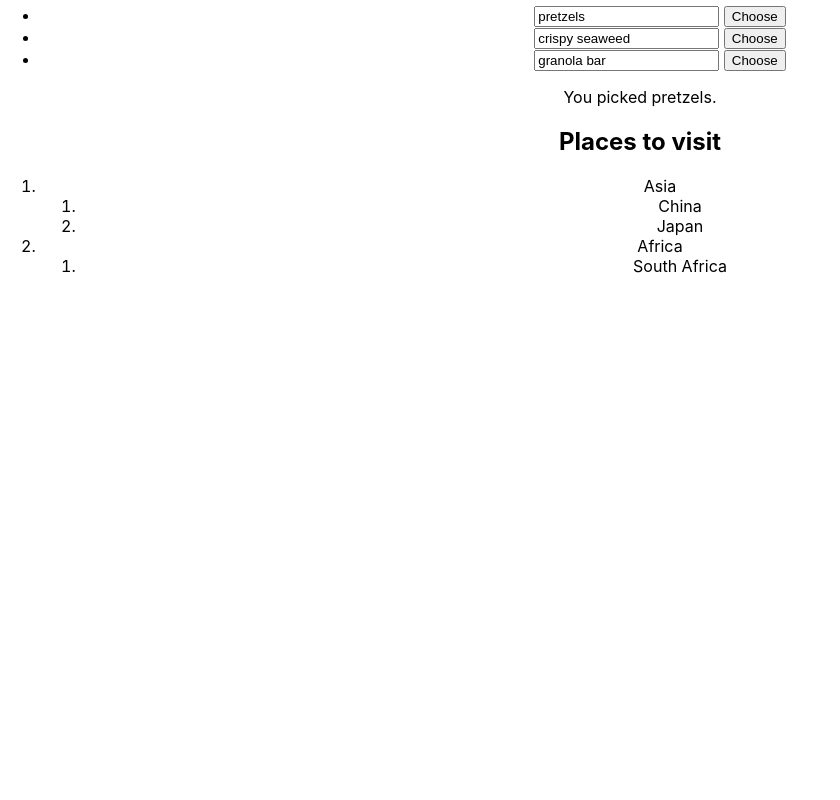
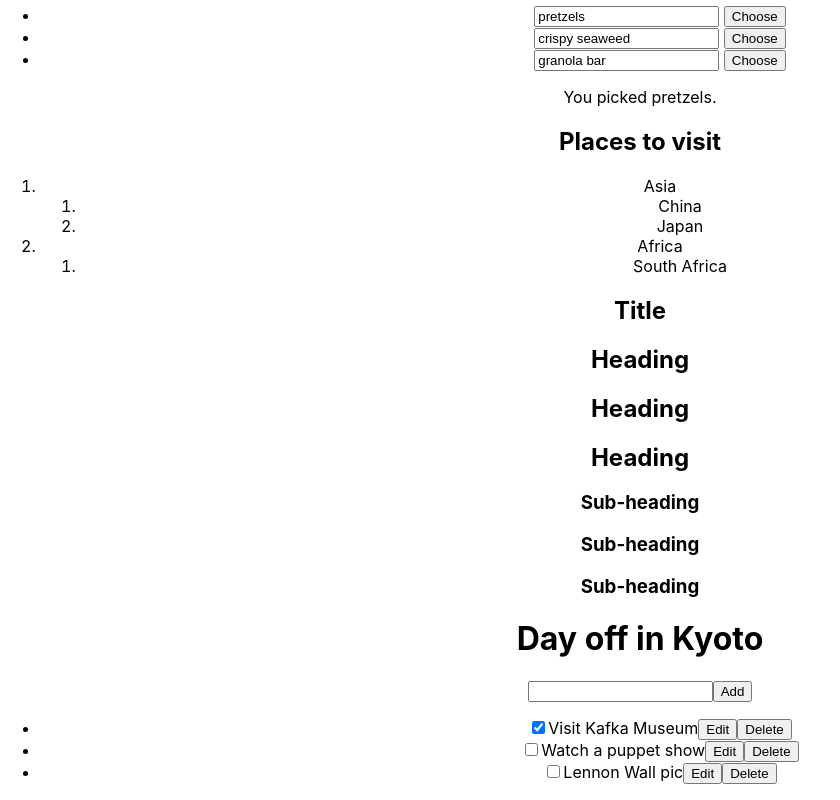
Before and after one commit to AshGreyG/To-Learn-By-Books, a React (Create React App) app in the folder CS/Framework/React/react-doc/: page / in a window 1280 px wide. Shown: the part 5431-6231 px from the top of the page, without its empty margins (0-840 px from the left). Before the commit the page ends 5723 px from the top, so only its background shows below. Built offline with nearby package versions, Linux system fonts and the light colour scheme; the HTML template or start-up script is replaced by a standard one.

Commit message:
feat : complete React Tutorial: Managing State

```diff
--- a/CS/Framework/React/react-doc/src/05-Managing-State.tsx
+++ b/CS/Framework/React/react-doc/src/05-Managing-State.tsx
@@ -2,7 +2,8 @@ import React, {
   useState,
   useReducer,
   createContext,
-  useContext
+  useContext,
+  ActionDispatch,
 } from "react";
 
 function Form() {
@@ -407,7 +408,7 @@ function TaskAppUsingReducer() {
 // some information available to any component in the tree below it, no matter
 // how deep, without passing it explicitly through props
 
-const LevelContext = createContext<number>(1);
+const LevelContext = createContext<number>(0);
 
 interface HeadingPropType {
   children: React.ReactNode | undefined;
@@ -417,34 +418,248 @@ function Heading({ children }: HeadingPropType) {
   const level: number = useContext<number>(LevelContext);
 
   // 'useContext' tells React that the 'Heading' component wants to read
-  // the 'LevelContext'.
+  // the 'LevelContext'. That would require some way for a child to ask
+  // for data from somewhere above in the tree.
+
+  // 1. Create a context, you can call it 'LevelContext', since it's for
+  //    the heading level.
+  // 2. Use that context from the component that needs the data. 'Heading'
+  //    will use 'LevelContext'
+  // 3. Provide that context from the component that specifies the data.
+  //    'Section' will provide 'LevelContext'
 
   return (
-    <h1>{children}</h1>
+    <>
+      {
+        level === 1
+          ? ( <h1>{children}</h1> )
+          : level === 2
+          ? ( <h2>{children}</h2> )
+          : level === 3
+          ? ( <h3>{children}</h3> )
+          : ( <p> {children}</p> )
+      }
+    </>
+  );
+}
+
+interface SectionPropType {
+  children: React.ReactNode | undefined;
+}
+
+function Section({ children }: SectionPropType) {
+  const level: number = useContext<number>(LevelContext);
+  return (
+    <section className="section">
+      <LevelContext.Provider value={level + 1}>
+        {children}
+      </LevelContext.Provider>
+    </section>
+  );
+
+  // Wrap them with a context provider to provide the 'LevelContext' to them.
+  // If any component inside this '<Section>' asks for 'LevelContext', give
+  // them this 'level'. The component will use the value of the nearest
+  // '<LevelContext>' in the UI tree above it.
+
+  // 'Section' now also reads the context from its parent tree, both 'Heading'
+  // and 'Section' read the 'LevelContext' to figure out how deep they are.
+  // And the 'Section' wraps its children into the 'LevelContext' to specify that
+  // anything inside of it as a deeper level.
+}
+
+// Use cases for context
+// 1. Theming: If your app lets the user change its appearance like dark mode,
+//    you can put a context provider at the top of you app, and use that context
+//    in components that need to adjust their visual look
+// 2. Current account: Many components might need to know the currently logged in
+//    user. Putting it in context makes it convenient to read it anywhere in the
+//    tree. Some apps also let you operate multiple accounts at the same time. In
+//    those cases, it can be convenient to wrap a part of the UI into a nested
+//    provider with a different current account value.
+
+function Page() {
+  return (
+    <Section>
+      <Heading>Title</Heading>
+      <Section>
+        <Heading>Heading</Heading>
+        <Heading>Heading</Heading>
+        <Heading>Heading</Heading>
+        <Section>
+          <Heading>Sub-heading</Heading>
+          <Heading>Sub-heading</Heading>
+          <Heading>Sub-heading</Heading>
+        </Section>
+      </Section>
+    </Section>
+  );
+}
+
+// When you have tens or hundreds of components in the middle, passing down all
+// state and functions can be quite frustrating! As an alterative to passing them
+// through props, you might want to put both the 'tasks' state and the 'dispatch'
+// function into context.
+
+function tasksContextReducer(tasks: Task[], action: Reducer): Task[] {
+  switch (action.type) {
+    case "added": {
+      return [...tasks, {
+        id: action.id,
+        text: action.text,
+        done: false
+      }];
+    }
+    case "changed": {
+      return tasks.map((t) => {
+        if (t.id === action.task.id) {
+          return action.task;
+        } else {
+          return t;
+        }
+      });
+    }
+    case "deleted": {
+      return tasks.filter((t) => t.id !== action.id);
+    }
+  }
+}
+
+const TasksContext = createContext<Task[]>([]);
+const TasksDispatchContext = createContext<ActionDispatch<[action: Reducer]>>(() => {});
+
+const initialTasks: Task[] = [
+  { id: 0, text: "Visit Kafka Museum", done: true },
+  { id: 1, text: "Watch a puppet show", done: false },
+  { id: 2, text: "Lennon Wall pic", done: false }
+];
+let nextID: number = 2;
+
+function AddTask() {
+  const [text, setText] = useState<string>("");
+  const dispatch
+    = useContext<React.ActionDispatch<[action: Reducer]>>(TasksDispatchContext);
+
+  return (
+    <>
+      <input
+        type="text"
+        onChange={(e) => setText(e.target.value)}
+      />
+      <button onClick={() => {
+        setText("");
+        dispatch({
+          type: "added",
+          id: nextID++,
+          text: text
+        });
+      }}>
+        Add
+      </button>
+    </>
+  );
+}
+
+interface TaskComponentPropType {
+  task: Task;
+}
+
+function TaskComponent({ task }: TaskComponentPropType) {
+  const [isEditing, setIsEditing] = useState<boolean>(false);
+  const dispatch
+    = useContext<React.ActionDispatch<[action: Reducer]>>(TasksDispatchContext);
+  let taskContent: React.ReactNode | undefined = undefined;
+
+  if (isEditing) {
+    taskContent = (
+      <>
+        <input
+          value={task.text}
+          onChange={(e) => {
+            dispatch({
+              type: "changed",
+              task: {
+                ...task,
+                text: e.target.value
+              }
+            });
+          }}
+        />
+        <button onClick={() => setIsEditing(false)}>
+          Save
+        </button>
+      </>
+    );
+  } else {
+    taskContent = (
+      <>
+        {task.text}
+        <button onClick={() => setIsEditing(true)}>
+          Edit
+        </button>
+      </>
+    );
+  }
+
+  return (
+    <label>
+      <input
+        type="checkbox"
+        checked={task.done}
+        onChange={(e) => {
+          dispatch({
+            type: "changed",
+            task: {
+              ...task,
+              done: e.target.checked
+            }
+          });
+        }}
+      />
+      {taskContent}
+      <button onClick={() => {
+        dispatch({
+          type: "deleted",
+          id: task.id
+        });
+      }}>
+        Delete
+      </button>
+    </label>
+  );
+}
+
+function TaskList() {
+  const tasks = useContext<Task[]>(TasksContext);
+
+  return (
+    <ul>
+      {tasks.map((task) => (
+        <li key={task.id}>
+          <TaskComponent task={task} />
+        </li>
+      ))}
+    </ul>
   )
 }
 
-interface SectionPropType {
-  level: number;
-  children: React.ReactNode | undefined;
-}
+function TaskAppUsingContextReducer() {
 
-function Section({ level, children }: SectionPropType) {
+  const [tasks, dispatch]
+    = useReducer<Task[], [action: Reducer]>(tasksContextReducer, initialTasks);
+
+  // The 'TaskAppUsingContextReducer' doesn't need pass any event handlers to the
+  // 'Task' component either. Each component reads the context that it needs.
+
   return (
-    <section className="section">
-      <LevelContext value={level}>
-
-      </LevelContext>
-    </section>
+    <TasksContext.Provider value={tasks}>
+      <TasksDispatchContext.Provider value={dispatch}>
+        <h1>Day off in Kyoto</h1>
+        <AddTask />
+        <TaskList />
+      </TasksDispatchContext.Provider>
+    </TasksContext.Provider>
   );
-}
-
-function Page() {
-  return (
-    <Section level={1}>
-      <Heading>Title</Heading>
-    </Section>
-  )
 }
 
 function ManagingState() {
@@ -453,8 +668,10 @@ function ManagingState() {
       <Form />
       <Menu />
       <TravelPlan />
+      <Page />
+      <TaskAppUsingContextReducer />
     </>
-  )
+  );
 }
 
 export default ManagingState;
```
